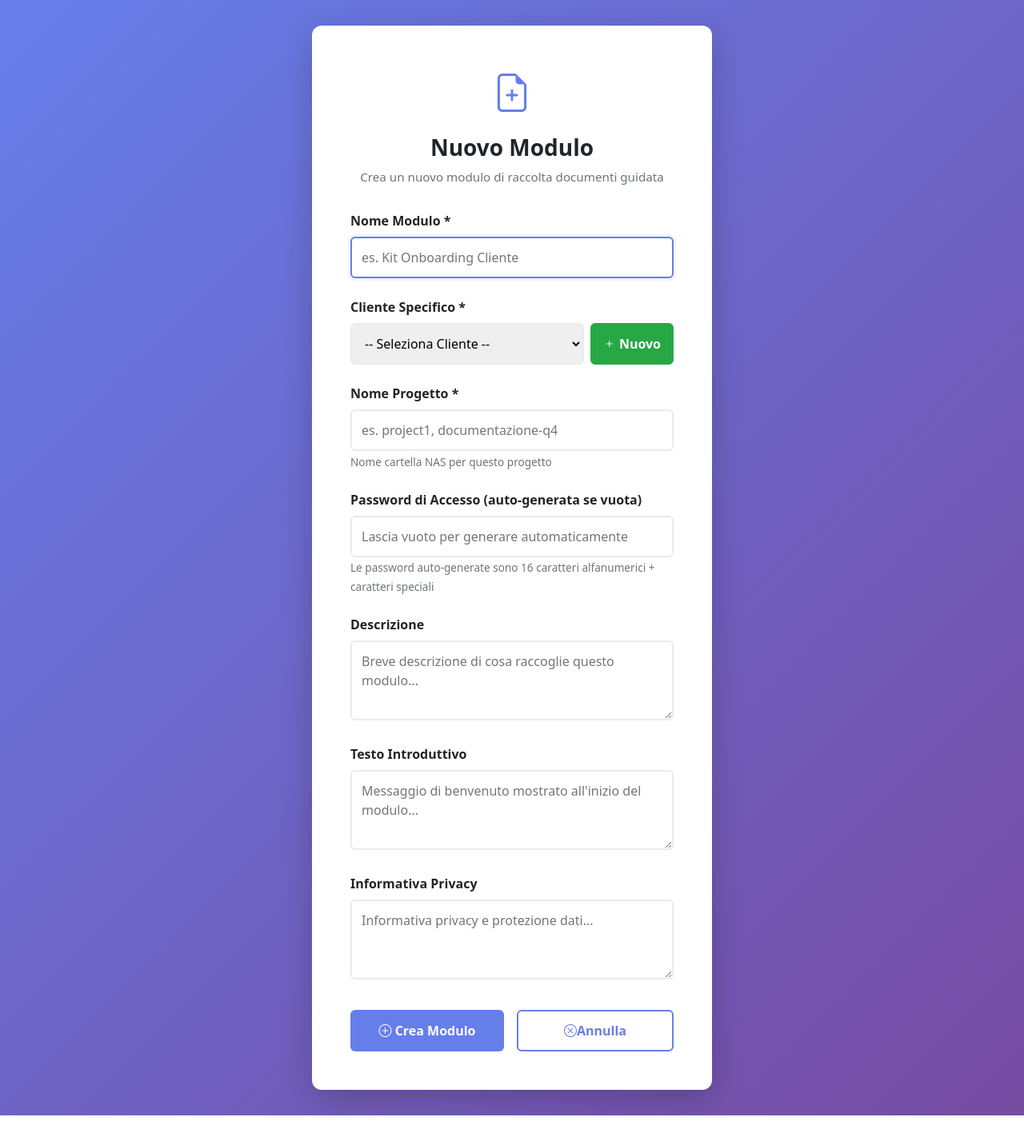
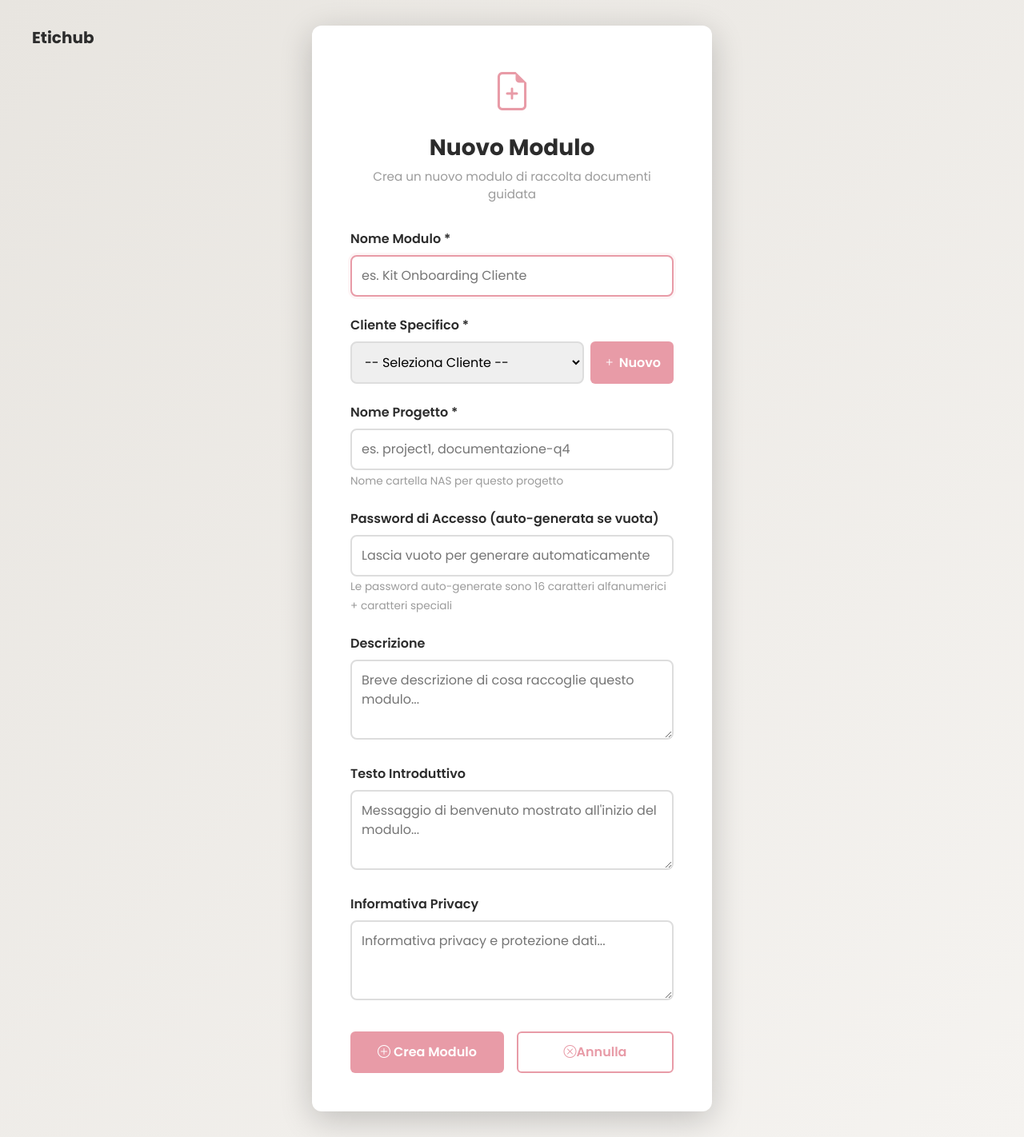
Before and after one commit to RazorCopter/eh-moduli, a Django app: page /modules/admin/builder/new/ in a window 1280 px wide. Shown: the whole page at 80% size. Before the commit the page ends 1395 px from the top, so only its background shows below. Run offline with Django 4.2, Linux system fonts and the light colour scheme; the visitor is signed in with stand-in values (Sample User, id 1); data that the repository does not hold is empty.

Commit message:
style: Apply Etichub brand colors and typography
Color palette updated:
- Primary beige: #E8E5E0 (background)
- Primary dark: #2C2C2C (text)
- Accent rose: #E89BA7 (buttons, highlights)
- Secondary light: #F5F3F0 (cards, hover states)

Typography:
- Font family: Poppins (Google Fonts)
- Weight: 300, 400, 500, 600, 700

Updated components:
- builder_create.html: New gradient background, button colors
- Added Etichub logo placeholder with flask icon in header
- Updated form controls border and focus colors
- Enhanced button hover effects with elevation

Created base_etichub.html theme for consistent styling across app.

Co-Authored-By: Claude <noreply@anthropic.com>

```diff
--- a/modules/templates/modules/admin/builder_create.html
+++ b/modules/templates/modules/admin/builder_create.html
@@ -5,16 +5,18 @@
     <meta charset="UTF-8">
     <meta name="viewport" content="width=device-width, initial-scale=1.0">
     <title>Nuovo Modulo</title>
+    <link href="https://fonts.googleapis.com/css2?family=Poppins:wght@300;400;500;600;700&display=swap" rel="stylesheet">
     <link href="https://cdn.jsdelivr.net/npm/bootstrap@5.3.0/dist/css/bootstrap.min.css" rel="stylesheet">
     <link href="https://cdn.jsdelivr.net/npm/bootstrap-icons@1.11.0/font/bootstrap-icons.css" rel="stylesheet">
     <style>
         body {
-            background: linear-gradient(135deg, #667eea 0%, #764ba2 100%);
+            background: linear-gradient(135deg, #E8E5E0 0%, #F5F3F0 100%);
             min-height: 100vh;
             display: flex;
             align-items: center;
             justify-content: center;
             padding: 2rem;
+            font-family: 'Poppins', -apple-system, BlinkMacSystemFont, 'Segoe UI', sans-serif;
         }
         .create-container {
             background: white;
@@ -30,17 +32,17 @@
         }
         .create-icon {
             font-size: 3rem;
-            color: #667eea;
+            color: #E89BA7;
             margin-bottom: 1rem;
         }
         .create-title {
             font-size: 1.75rem;
             font-weight: 700;
-            color: #212529;
+            color: #2C2C2C;
             margin: 0;
         }
         .create-subtitle {
-            color: #6c757d;
+            color: #9B9B9B;
             font-size: 0.95rem;
             margin: 0.5rem 0 0 0;
         }
@@ -49,7 +51,7 @@
         }
         .form-group label {
             font-weight: 600;
-            color: #212529;
+            color: #2C2C2C;
             margin-bottom: 0.5rem;
             display: block;
         }
@@ -58,18 +60,18 @@
         .form-group select {
             width: 100%;
             padding: 0.75rem;
-            border: 2px solid #e9ecef;
-            border-radius: 6px;
+            border: 2px solid #DDD;
+            border-radius: 8px;
             font-size: 1rem;
-            font-family: inherit;
+            font-family: 'Poppins', inherit;
             transition: all 0.2s;
         }
         .form-group input:focus,
         .form-group textarea:focus,
         .form-group select:focus {
             outline: none;
-            border-color: #667eea;
-            box-shadow: 0 0 0 3px rgba(102, 126, 234, 0.1);
+            border-color: #E89BA7;
+            box-shadow: 0 0 0 3px rgba(232, 155, 167, 0.1);
         }
         .form-group textarea {
             resize: vertical;
@@ -84,7 +86,7 @@
         }
         .btn-add-customer {
             padding: 0.75rem 1rem;
-            background: #28a745;
+            background: #E89BA7;
             color: white;
             border: none;
             border-radius: 6px;
@@ -93,7 +95,7 @@
             transition: all 0.2s;
         }
         .btn-add-customer:hover {
-            background: #218838;
+            background: #E0849B;
         }
         .form-actions {
             display: flex;
@@ -103,7 +105,7 @@
         .btn-submit {
             flex: 1;
             padding: 0.75rem;
-            background: #667eea;
+            background: #E89BA7;
             color: white;
             border: none;
             border-radius: 6px;
@@ -113,14 +115,14 @@
             transition: all 0.2s;
         }
         .btn-submit:hover {
-            background: #5568d3;
+            background: #E0849B;
         }
         .btn-cancel {
             flex: 1;
             padding: 0.75rem;
             background: white;
-            color: #667eea;
-            border: 2px solid #667eea;
+            color: #E89BA7;
+            border: 2px solid #E89BA7;
             border-radius: 6px;
             font-weight: 600;
             font-size: 1rem;
@@ -128,7 +130,7 @@
             transition: all 0.2s;
         }
         .btn-cancel:hover {
-            background: #f8f9fa;
+            background: #F5F3F0;
         }
         .modal {
             display: none;
@@ -156,7 +158,7 @@
         .modal-header {
             font-size: 1.5rem;
             font-weight: 700;
-            color: #212529;
+            color: #2C2C2C;
             margin-bottom: 1rem;
         }
         .modal-footer {
@@ -167,7 +169,7 @@
         .btn-modal-save {
             flex: 1;
             padding: 0.75rem;
-            background: #667eea;
+            background: #E89BA7;
             color: white;
             border: none;
             border-radius: 6px;
@@ -175,13 +177,13 @@
             cursor: pointer;
         }
         .btn-modal-save:hover {
-            background: #5568d3;
+            background: #E0849B;
         }
         .btn-modal-cancel {
             flex: 1;
             padding: 0.75rem;
-            background: #e9ecef;
-            color: #212529;
+            background: #DDD;
+            color: #2C2C2C;
             border: none;
             border-radius: 6px;
             font-weight: 600;
@@ -191,13 +193,21 @@
             background: #dee2e6;
         }
         .helper-text {
-            color: #6c757d;
+            color: #9B9B9B;
             font-size: 0.85rem;
             margin-top: 0.25rem;
         }
     </style>
 </head>
 <body>
+    <!-- Header con logo Etichub -->
+    <div style="position: absolute; top: 2rem; left: 2rem;">
+        <a href="/" style="text-decoration: none; color: #2C2C2C; font-weight: 700; font-size: 1.25rem; display: flex; align-items: center; gap: 0.5rem;">
+            <i class="bi bi-flask-fill" style="color: #E89BA7; font-size: 1.5rem;"></i>
+            <span>Etichub</span>
+        </a>
+    </div>
+
     <div class="create-container">
         <div class="create-header">
             <div class="create-icon">
```
Also changed, not shown: modules/templates/base_etichub.html (added, +171 -0 lines).
